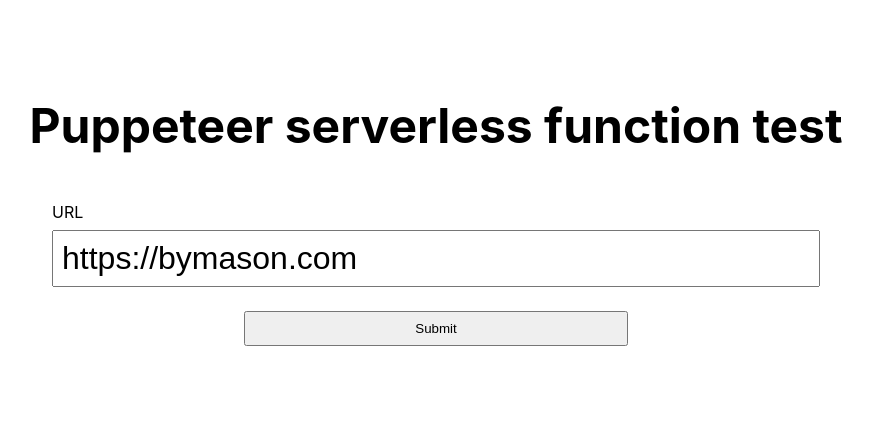
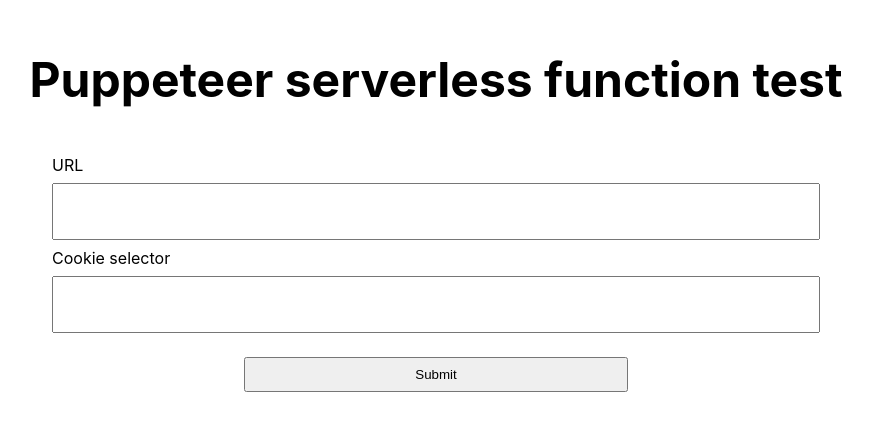
Before and after one commit to lbonomo/playground-vercel, a Next.js app: page / in a window 1280 px wide. Shown: the part 170-600 px from the top of the page, without its empty margins (204-1077 px from the left). Built offline with nearby package versions, Linux system fonts and the light colour scheme.

Commit message:
Cookie selector

```diff
--- a/pages/api/screenshot.js
+++ b/pages/api/screenshot.js
@@ -68,6 +68,8 @@
 
   const pageToScreenshot = req.body.url;
 
+
+
   // pass in this parameter if you are developing locally
   // to ensure puppeteer picks up your machine installation of
   // Chrome via the configurable options
@@ -84,17 +86,21 @@
     page.setDefaultNavigationTimeout(30000);
 
     // set the viewport size
+
     await page.setViewport({ width: 1280, height: 720 });
 
-    // const cookie_selector = "a#hs-eu-confirmation-button"
-    // await page.waitForSelector(cookie_selector);
-    // await page.$eval( cookie_selector, (form) => form.click() );
+    // tell the page to visit the url
+    await page.goto(pageToScreenshot)
+
+    if ( req.body.selector ) {
+      // await page.waitForSelector(req.body.selector);
+      // await page.waitForNavigation(waitOptions),
+      await page.click(req.body.selector)
+      // await page.$eval( cookie_selector, (form) => form.click() );
+    }
 
     // Scroll.
     await scroll(page)
-
-    // tell the page to visit the url
-    await page.goto(pageToScreenshot);
 
     // take a screenshot
     const file = await page.screenshot({
--- a/pages/index.js
+++ b/pages/index.js
@@ -20,7 +20,11 @@
           <form className={styles.form } action='/api/screenshot' method='post'>
             <div className={styles.field}>
               <label>URL</label>
-              <input className={styles.inputText} type='text' defaultValue="https://bymason.com" name='url'/>
+              <input className={styles.inputText} type='text' name='url'/>
+            </div>
+            <div className={styles.field}>
+              <label>Cookie selector</label>
+              <input className={styles.inputText} type='text' name='selector'/>
             </div>
             <div className={styles.field}>
               <input className={styles.inputSubmit} type='submit' defaultValue='Make screenshot'/>
```
